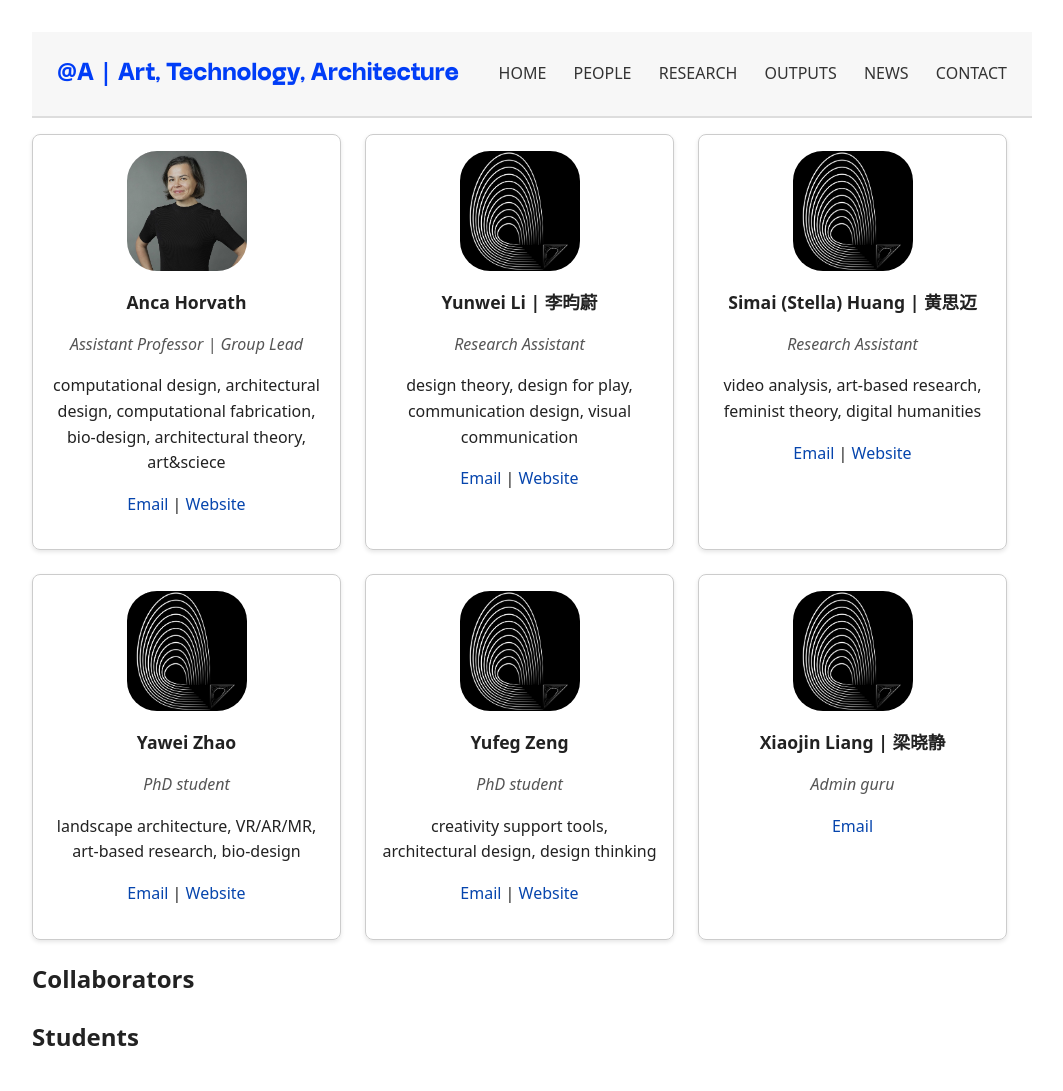
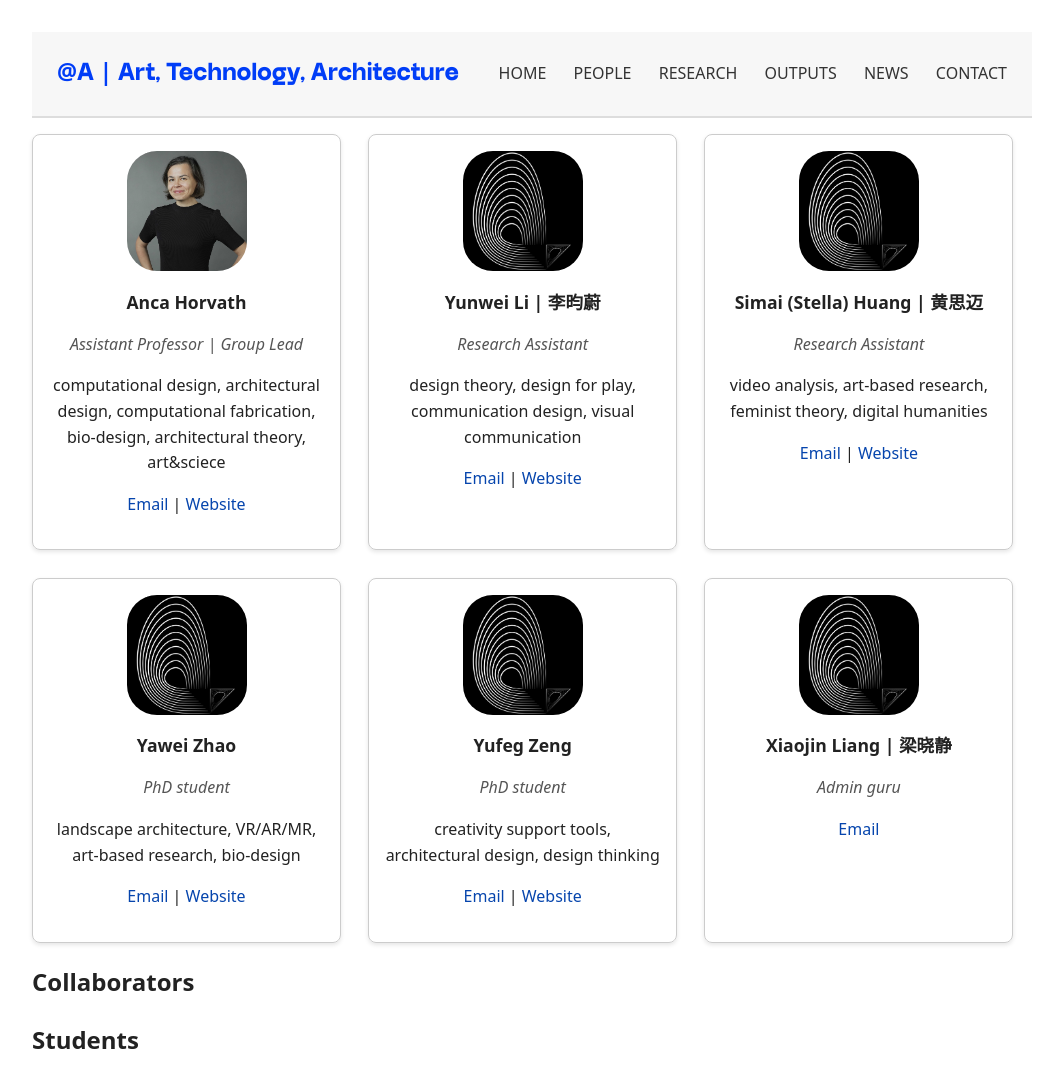
Before and after one commit to anqua/at-a, a Jekyll site: the page built from people.md, in a window 1280 px wide. Shown: the whole page, without its empty margins (108-1171 px from the left). Built offline with Jekyll 4.4.1, drawn with Linux system fonts in a browser that asks for light colours; some web fonts are replaced.

Commit message:
Update style.css

```diff
--- a/assets/css/style.css
+++ b/assets/css/style.css
@@ -150,7 +150,7 @@ h1 {
 #people {
   display: flex;
   flex-wrap: wrap;
-  gap: 1.5em;
+  gap: 1.7em;
 }
 
 .person-card {
```
